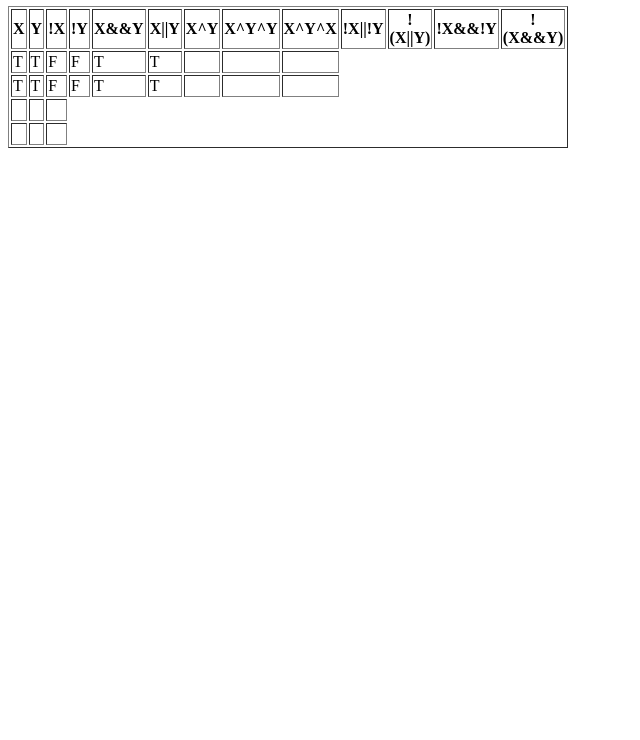
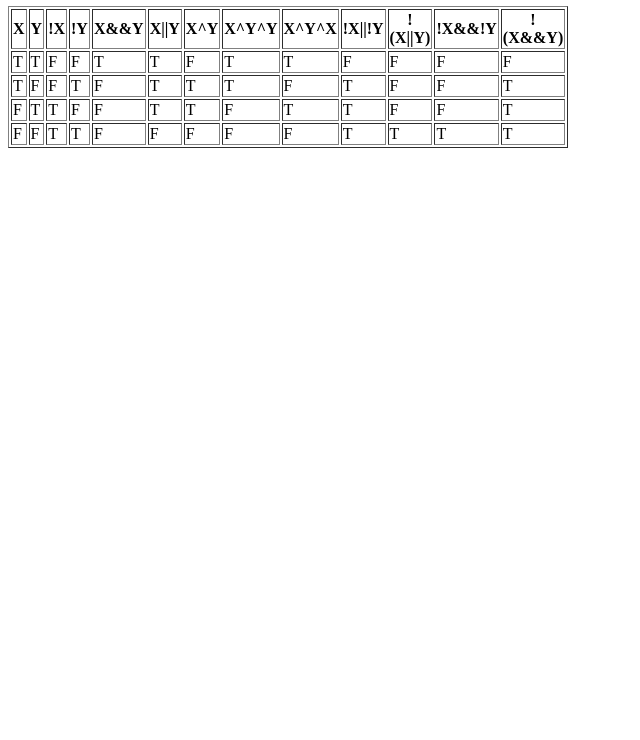
Before and after one commit to mgaona909/GaonaMiguel_CIS14a_48076, a plain HTML site: page Class/Truth Table/Truth Table.html in a window 1280 px wide. Shown: the part 60-800 px from the top of the page, without its empty margins (0-640 px from the left). Drawn offline with Linux system fonts and the light colour scheme.

Commit message:
Signed-off-by: Miguel Gaona <mgaona909@gmail.com>

```diff
--- a/Class/Truth Table/Truth Table.html
+++ b/Class/Truth Table/Truth Table.html
@@ -28,52 +28,84 @@
             <th>!(X||Y)</th>
             <th>!X&&!Y</th>
             <th>!(X&&Y)</th>
-
         </tr>
         <tr>
         <script type="text/javascript">
 			var x = true;
 			var y = true;
-
 			document.write("<td>"+(x?'T':'F')+"</td>");
-			document.write("<td>"+(x?'T':'F')+"</td>");
+			document.write("<td>"+(y?'T':'F')+"</td>");
 			document.write("<td>"+(!x?'T':'F')+"</td>");
-			document.write("<td>"+(!x?'T':'F')+"</td>");
+			document.write("<td>"+(!y?'T':'F')+"</td>");
 			document.write("<td>"+(x&&y?'T':'F')+"</td>");
-			document.write("<td>"+(x&&y?'T':'F')+"</td>");
+			document.write("<td>"+(x||y?'T':'F')+"</td>");
+			document.write("<td>"+(x^y?'T':'F')+"</td>");
+			document.write("<td>"+(x^y^y?'T':'F')+"</td>");
+			document.write("<td>"+(x^y^x?'T':'F')+"</td>");
+			document.write("<td>"+(!x||!y?'T':'F')+"</td>");
+			document.write("<td>"+(!(x||y)?'T':'F')+"</td>");
+			document.write("<td>"+(!x&&!y?'T':'F')+"</td>");
+			document.write("<td>"+(!(x&&y)?'T':'F')+"</td>");
 		</script>
-
-          <td>&nbsp;</td>
-          <td>&nbsp;</td>
-          <td>&nbsp;</td>
         </tr>
         <tr>
         <script type="text/javascript">
+			x = true;
+			y = false;
 			document.write("<td>"+(x?'T':'F')+"</td>");
-			document.write("<td>"+(x?'T':'F')+"</td>");
+			document.write("<td>"+(y?'T':'F')+"</td>");
 			document.write("<td>"+(!x?'T':'F')+"</td>");
-			document.write("<td>"+(!x?'T':'F')+"</td>");
+			document.write("<td>"+(!y?'T':'F')+"</td>");
 			document.write("<td>"+(x&&y?'T':'F')+"</td>");
-			document.write("<td>"+(x&&y?'T':'F')+"</td>");
+			document.write("<td>"+(x||y?'T':'F')+"</td>");
+			document.write("<td>"+(x^y?'T':'F')+"</td>");
+			document.write("<td>"+(x^y^y?'T':'F')+"</td>");
+			document.write("<td>"+(x^y^x?'T':'F')+"</td>");
+			document.write("<td>"+(!x||!y?'T':'F')+"</td>");
+			document.write("<td>"+(!(x||y)?'T':'F')+"</td>");
+			document.write("<td>"+(!x&&!y?'T':'F')+"</td>");
+			document.write("<td>"+(!(x&&y)?'T':'F')+"</td>");
 		</script>
-
-          <td>&nbsp;</td>
-          <td>&nbsp;</td>
-          <td>&nbsp;</td>
         </tr>
         <tr>
-          <td>&nbsp;</td>
-          <td>&nbsp;</td>
-          <td>&nbsp;</td>
+        <script type="text/javascript">
+			x = false;
+			y = true;
+			document.write("<td>"+(x?'T':'F')+"</td>");
+			document.write("<td>"+(y?'T':'F')+"</td>");
+			document.write("<td>"+(!x?'T':'F')+"</td>");
+			document.write("<td>"+(!y?'T':'F')+"</td>");
+			document.write("<td>"+(x&&y?'T':'F')+"</td>");
+			document.write("<td>"+(x||y?'T':'F')+"</td>");
+			document.write("<td>"+(x^y?'T':'F')+"</td>");
+			document.write("<td>"+(x^y^y?'T':'F')+"</td>");
+			document.write("<td>"+(x^y^x?'T':'F')+"</td>");
+			document.write("<td>"+(!x||!y?'T':'F')+"</td>");
+			document.write("<td>"+(!(x||y)?'T':'F')+"</td>");
+			document.write("<td>"+(!x&&!y?'T':'F')+"</td>");
+			document.write("<td>"+(!(x&&y)?'T':'F')+"</td>");
+		</script>
         </tr>
         <tr>
-          <td>&nbsp;</td>
-          <td>&nbsp;</td>
-          <td>&nbsp;</td>
+        <script type="text/javascript">
+			x = false;
+			y = false;
+			document.write("<td>"+(x?'T':'F')+"</td>");
+			document.write("<td>"+(y?'T':'F')+"</td>");
+			document.write("<td>"+(!x?'T':'F')+"</td>");
+			document.write("<td>"+(!y?'T':'F')+"</td>");
+			document.write("<td>"+(x&&y?'T':'F')+"</td>");
+			document.write("<td>"+(x||y?'T':'F')+"</td>");
+			document.write("<td>"+(x^y?'T':'F')+"</td>");
+			document.write("<td>"+(x^y^y?'T':'F')+"</td>");
+			document.write("<td>"+(x^y^x?'T':'F')+"</td>");
+			document.write("<td>"+(!x||!y?'T':'F')+"</td>");
+			document.write("<td>"+(!(x||y)?'T':'F')+"</td>");
+			document.write("<td>"+(!x&&!y?'T':'F')+"</td>");
+			document.write("<td>"+(!(x&&y)?'T':'F')+"</td>");
+		</script>
         </tr>
-
       </tbody>
     </table>
-
 </body>
 </html>
```
Lines whose indentation alone changed are shown as unchanged.
